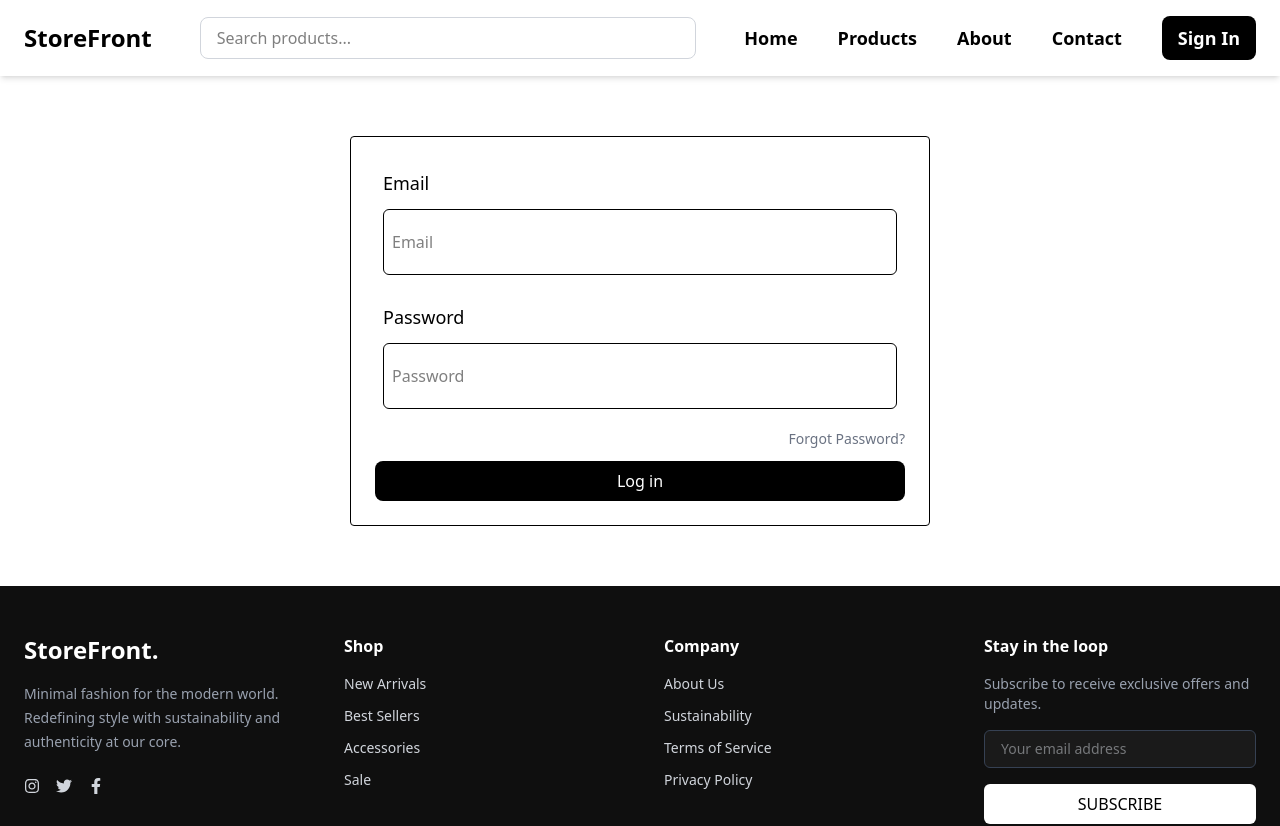
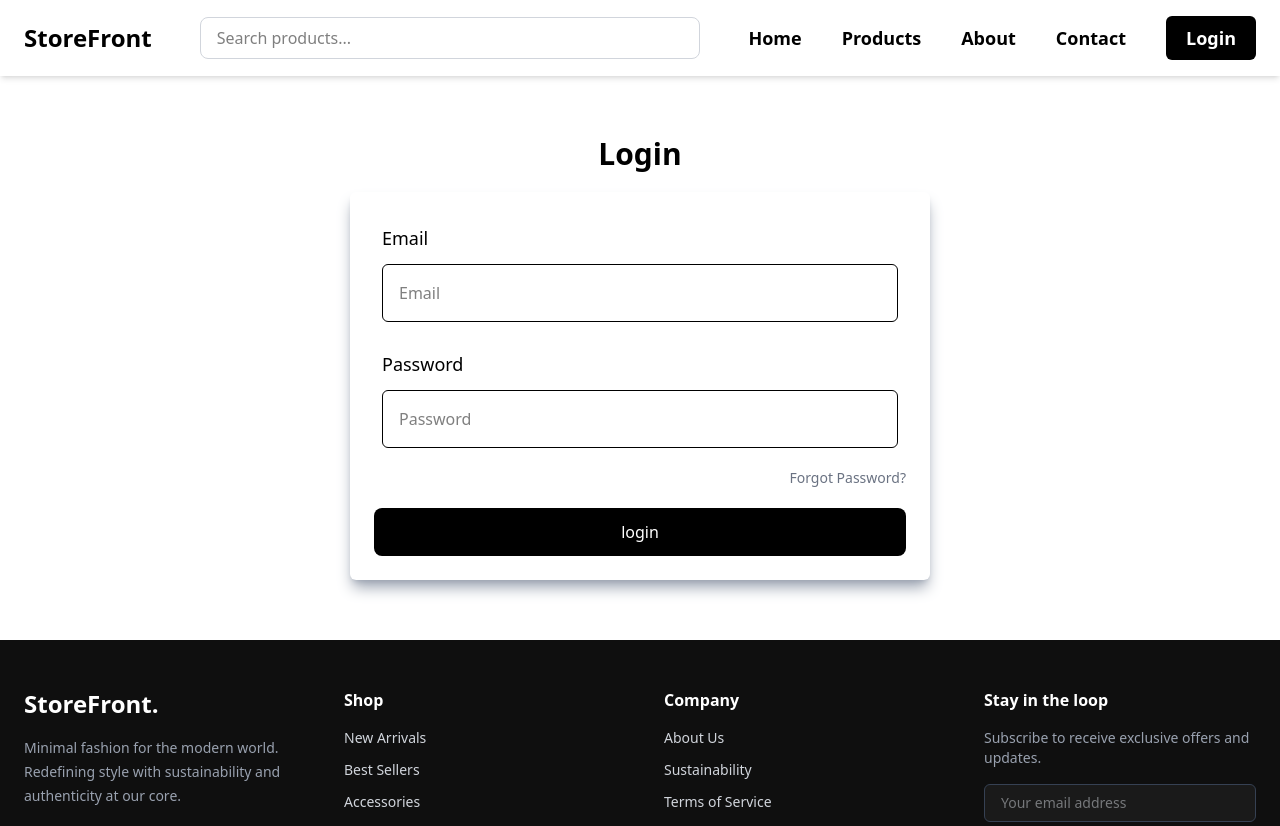
Before and after one commit to DeepakChauhan33/storefront-react, a React (Vite) app: page /signIn in a window 1280 px wide. Shown: the top 826 px of the page. Built offline with nearby package versions, Linux system fonts and the light colour scheme.

Commit message:
Style login form

```diff
--- a/src/Components/Navbar.jsx
+++ b/src/Components/Navbar.jsx
@@ -34,9 +34,9 @@ const Navbar = () => {
             <Link to="/contact" className="hover:text-gray-600">Contact</Link>
             <Link
               to="/signin"
-              className="bg-black text-white px-2 lg:px-4 py-2 rounded-lg hover:bg-gray-800"
+              className="bg-black text-white px-2 lg:px-5 py-2 rounded-md hover:bg-gray-800"
             >
-              Sign In
+              Login
             </Link>
           </div>
 
--- a/src/Pages/Signup.jsx
+++ b/src/Pages/Signup.jsx
@@ -4,16 +4,17 @@ const Signup = () => {
   return (
     <>
 
-      <div className='w-full p-15 flex justify-center items-center '>
+      <div className='w-full p-8 md:p-10 lg:p-12 xl:p-15 flex flex-col justify-center items-center space-y-5 '>
 
+      <h2 className='text-3xl font-semibold'>Login</h2>
 
-        <form className='w-1/2 border p-6 rounded-sm space-y-3'>
+        <form className='w-full md:w-[60%]  lg:w-1/2 shadow-lg shadow-gray-400 p-6 rounded-md space-y-3'>
 
           {/* FOR EMAIL */}
           <div className='flex flex-col gap-y-3  p-2 rounded-md '>
             <label className='text-lg font-normal' htmlFor="email">Email</label>
             <input
-              className='py-5 px-2 outline-none border rounded-md transition focus:border-blue-600 duration-400'
+              className='p-3 md:p-4  px-2 outline-none border rounded-md transition focus:border-blue-600 duration-400'
               type="email"
               id='email'
               placeholder='Email' />
@@ -24,7 +25,7 @@ const Signup = () => {
           <div className='flex flex-col gap-y-3  p-2 rounded-md '>
             <label className='text-lg font-normal' htmlFor="password">Password</label>
             <input
-              className='py-5 px-2 outline-none border rounded-md transition focus:border-blue-600 ease-in-out duration-400 '
+              className='p-3 md:p-4  px-2 outline-none border rounded-md transition focus:border-blue-600 ease-in-out duration-400 '
               type="password"
               id='password'
               placeholder='Password' />
@@ -35,7 +36,7 @@ const Signup = () => {
 
 
           {/* Forgot Password */}
-          <div className="text-right text-sm">
+          <div className="text-right text-sm mb-5">
             <button
               type="button"
               className="text-gray-500 hover:text-black"
@@ -48,9 +49,9 @@ const Signup = () => {
           {/* For Submit Button */}
           <div>
             <button
-              className="w-full bg-black text-white py-2 rounded-lg hover:bg-gray-900 transition"
+              className="w-full bg-black text-white py-2 lg:py-3 rounded-lg hover:bg-gray-900 transition"
             >
-              Log in
+              login
             </button>
           </div>
 
```
